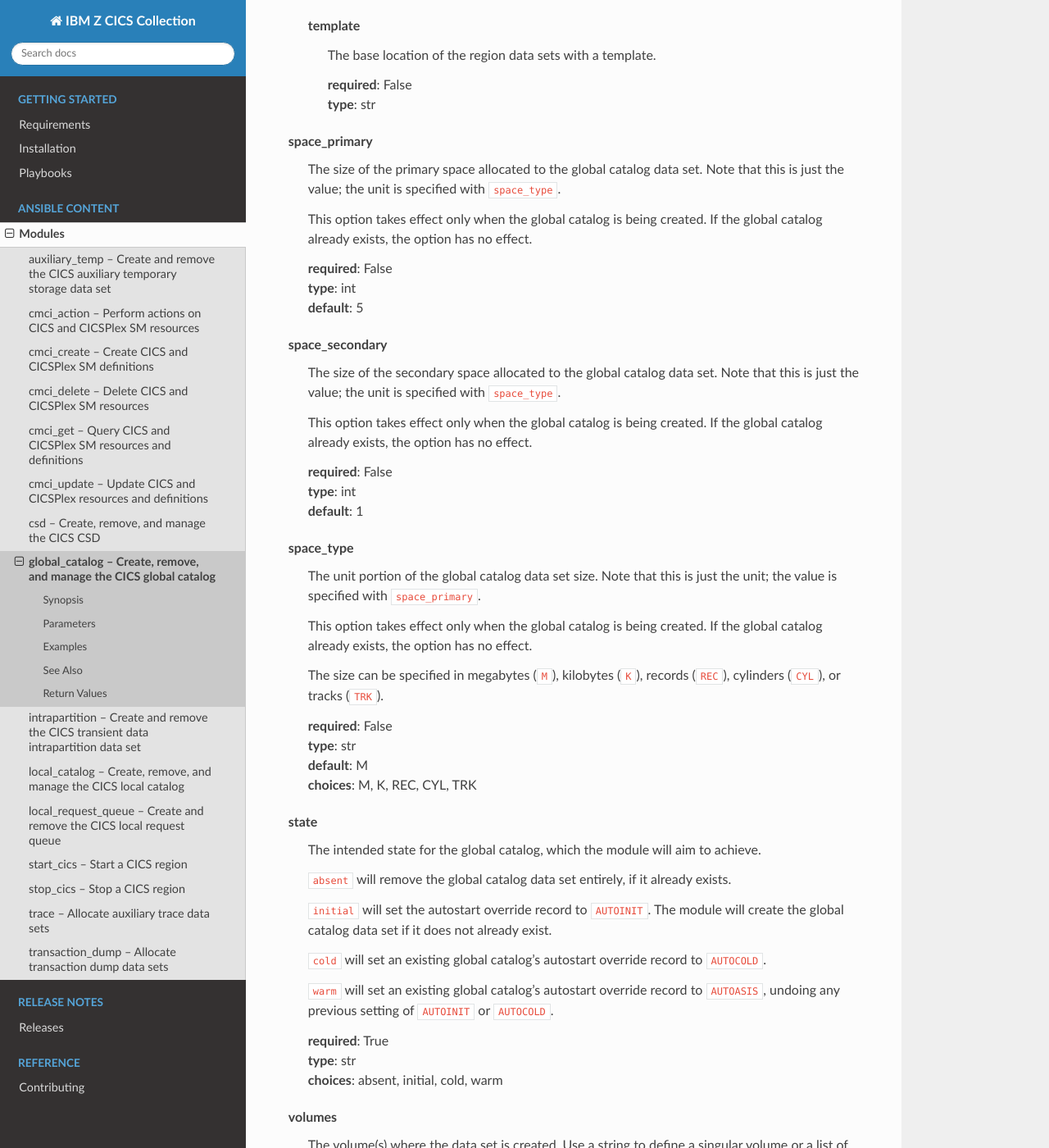
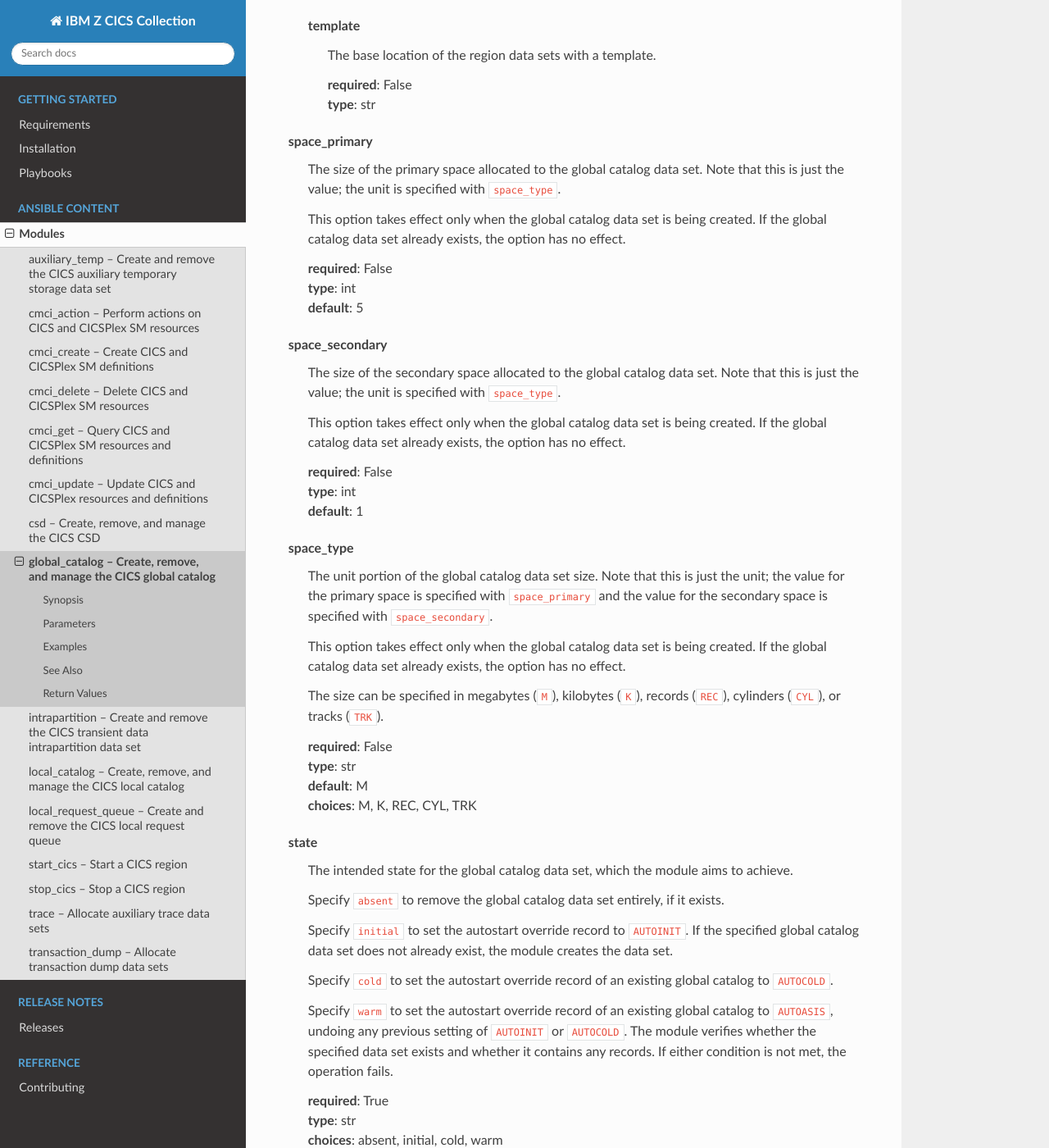
Before and after one commit to ansible-collections/ibm_zos_cics, a Sphinx documentation site: the page built from docs/source/modules/global_catalog.rst, in a window 1280 px wide and 1400 px high, scrolled down 1777 px. Shown: the whole window at 82% size. Built offline with Sphinx 7.4.7 and the Read the Docs theme 2.0.0, drawn with Linux system fonts in a browser that asks for light colours; some of the changed text lies outside the part shown.

Commit message:
Update state descriptions and numerous edits

```diff
--- a/docs/source/modules/global_catalog.rst
+++ b/docs/source/modules/global_catalog.rst
@@ -22,7 +22,7 @@ Synopsis
 --------
 - Create, remove, and manage the \ `global catalog <https://www.ibm.com/docs/en/cics-ts/latest?topic=catalogs-global-catalog>`__\  data set used by a CICS® region. The global catalog is used to store start type information, location of the CICS system log, installed resource definitions, terminal control information and profiles. It contains information that CICS requires on a restart.
 - You can use this module when provisioning or de-provisioning a CICS region, or when managing the state of the global catalog during upgrades or restarts.
-- Use the \ :literal:`state`\  option to specify the intended state for the global catalog. For example, \ :literal:`state=initial`\  will create and initialize a global catalog data set if it doesn't yet exist, or it will take an existing global catalog and set its autostart override record to \ :literal:`AUTOINIT`\ . In either case, a CICS region using this global catalog and the \ :literal:`START=AUTO`\  system initialization parameter will perform an initial start.
+- Use the \ :literal:`state`\  option to specify the intended state for the global catalog. For example, use \ :literal:`state=initial`\  to create and initialize a global catalog data set if it doesn't exist, or set the autostart override record of an existing global catalog to \ :literal:`AUTOINIT`\ . In either case, a CICS region that is using this global catalog and set with the \ :literal:`START=AUTO`\  system initialization parameter performs an initial start.
 
 
 
@@ -45,7 +45,7 @@ cics_data_sets
 
 
   sdfhload
-    The location of the \ :literal:`SDFHLOAD`\  library. If \ :literal:`cics\_data\_sets.template`\  is provided, this value will override the template.
+    The location of the \ :literal:`SDFHLOAD`\  library. If \ :literal:`cics\_data\_sets.template`\  is provided, this value overrides the template.
 
 
     | **required**: False
@@ -106,7 +106,7 @@ region_data_sets
 space_primary
   The size of the primary space allocated to the global catalog data set. Note that this is just the value; the unit is specified with \ :literal:`space\_type`\ .
 
-  This option takes effect only when the global catalog is being created. If the global catalog already exists, the option has no effect.
+  This option takes effect only when the global catalog data set is being created. If the global catalog data set already exists, the option has no effect.
 
 
   | **required**: False
@@ -118,7 +118,7 @@ space_primary
 space_secondary
   The size of the secondary space allocated to the global catalog data set. Note that this is just the value; the unit is specified with \ :literal:`space\_type`\ .
 
-  This option takes effect only when the global catalog is being created. If the global catalog already exists, the option has no effect.
+  This option takes effect only when the global catalog data set is being created. If the global catalog data set already exists, the option has no effect.
 
 
   | **required**: False
@@ -128,9 +128,9 @@ space_secondary
 
 
 space_type
-  The unit portion of the global catalog data set size. Note that this is just the unit; the value is specified with \ :literal:`space\_primary`\ .
+  The unit portion of the global catalog data set size. Note that this is just the unit; the value for the primary space is specified with \ :literal:`space\_primary`\  and the value for the secondary space is specified with \ :literal:`space\_secondary`\ .
 
-  This option takes effect only when the global catalog is being created. If the global catalog already exists, the option has no effect.
+  This option takes effect only when the global catalog data set is being created. If the global catalog data set already exists, the option has no effect.
 
   The size can be specified in megabytes (\ :literal:`M`\ ), kilobytes (\ :literal:`K`\ ), records (\ :literal:`REC`\ ), cylinders (\ :literal:`CYL`\ ), or tracks (\ :literal:`TRK`\ ).
 
@@ -143,15 +143,15 @@ space_type
 
 
 state
-  The intended state for the global catalog, which the module will aim to achieve.
+  The intended state for the global catalog data set, which the module aims to achieve.
 
-  \ :literal:`absent`\  will remove the global catalog data set entirely, if it already exists.
+  Specify \ :literal:`absent`\  to remove the global catalog data set entirely, if it exists.
 
-  \ :literal:`initial`\  will set the autostart override record to \ :literal:`AUTOINIT`\ . The module will create the global catalog data set if it does not already exist.
+  Specify \ :literal:`initial`\  to set the autostart override record to \ :literal:`AUTOINIT`\ . If the specified global catalog data set does not already exist, the module creates the data set.
 
-  \ :literal:`cold`\  will set an existing global catalog's autostart override record to \ :literal:`AUTOCOLD`\ .
+  Specify \ :literal:`cold`\  to set the autostart override record of an existing global catalog to \ :literal:`AUTOCOLD`\ .
 
-  \ :literal:`warm`\  will set an existing global catalog's autostart override record to \ :literal:`AUTOASIS`\ , undoing any previous setting of \ :literal:`AUTOINIT`\  or \ :literal:`AUTOCOLD`\ .
+  Specify \ :literal:`warm`\  to set the autostart override record of an existing global catalog to \ :literal:`AUTOASIS`\ , undoing any previous setting of \ :literal:`AUTOINIT`\  or \ :literal:`AUTOCOLD`\ . The module verifies whether the specified data set exists and whether it contains any records. If either condition is not met, the operation fails.
 
 
   | **required**: True
@@ -210,7 +210,7 @@ Examples
          template: "CICSTS61.CICS.<< lib_name >>"
        state: "cold"
 
-   - name: Delete global catalog
+   - name: Delete a global catalog
      ibm.ibm_zos_cics.global_catalog:
        region_data_sets:
          template: "REGIONS.ABCD0001.<< data_set_name >>"
@@ -279,7 +279,7 @@ Return Values
 
 
         exists
-          | True if the global catalog data set exists.
+          | True if the specified global catalog data set exists.
 
           | **returned**: always
           | **type**: bool
@@ -324,7 +324,7 @@ Return Values
 
 
         exists
-          | True if the global catalog data set exists.
+          | True if the specified global catalog data set exists.
 
           | **returned**: always
           | **type**: bool
```
Also changed, not shown: other parts of docs/source/modules/global_catalog.rst (+3 -3 lines), docs/source/modules/auxiliary_temp.rst (+10 -10 lines), docs/source/modules/intrapartition.rst (+10 -10 lines), docs/source/modules/local_catalog.rst (+14 -14 lines), docs/source/modules/trace.rst (+11 -11 lines), docs/source/modules/transaction_dump.rst (+11 -11 lines), 8 other files.
